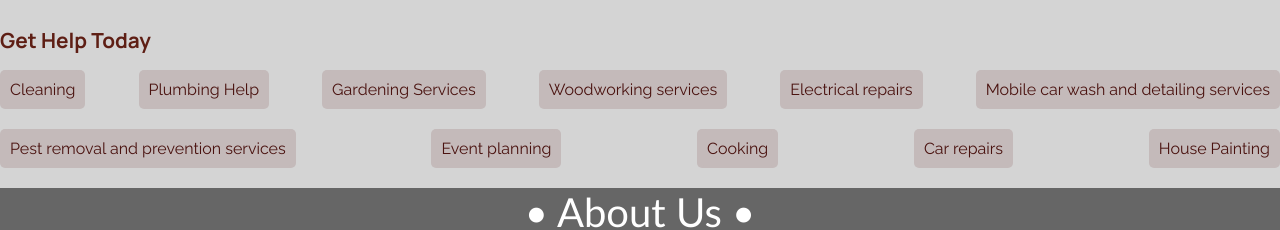
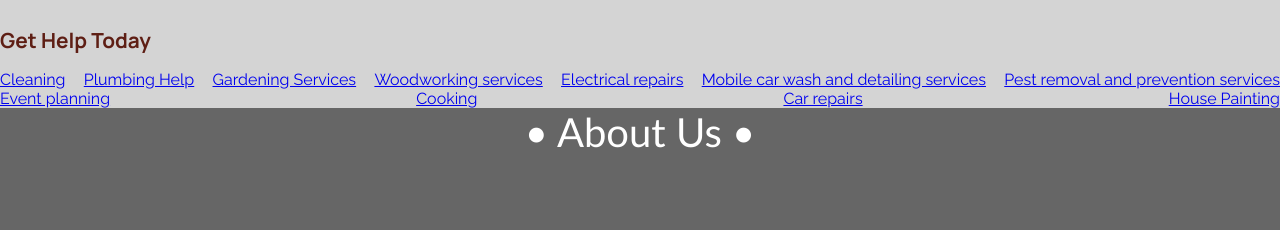
Before and after one commit to gurdeep03/servicehubG8, a React (Create React App) app: page / in a window 1280 px wide. Shown: the part 2154-2384 px from the top of the page. Built offline with nearby package versions, Linux system fonts and the light colour scheme; a web font is replaced by a local one.

Commit message:
Update App.module.css

```diff
--- a/src/App.module.css
+++ b/src/App.module.css
@@ -552,9 +552,10 @@ p {
 
 /* Get help section */
 /* gurman */
-.serve a {
+.serve button {
   background-color: #c4baba;
   border-radius: 5px;
+  text-decoration-line: none;
   padding: 10px 5px;
   transition: 0.5s;
   margin-bottom: 20px;
@@ -565,7 +566,7 @@ p {
   cursor: pointer;
 }
 
-.serve a:hover {
+.serve button:hover {
   border-color: var(--clr);
   box-shadow: 0px 0px 35px var(--clr);
 }
```
